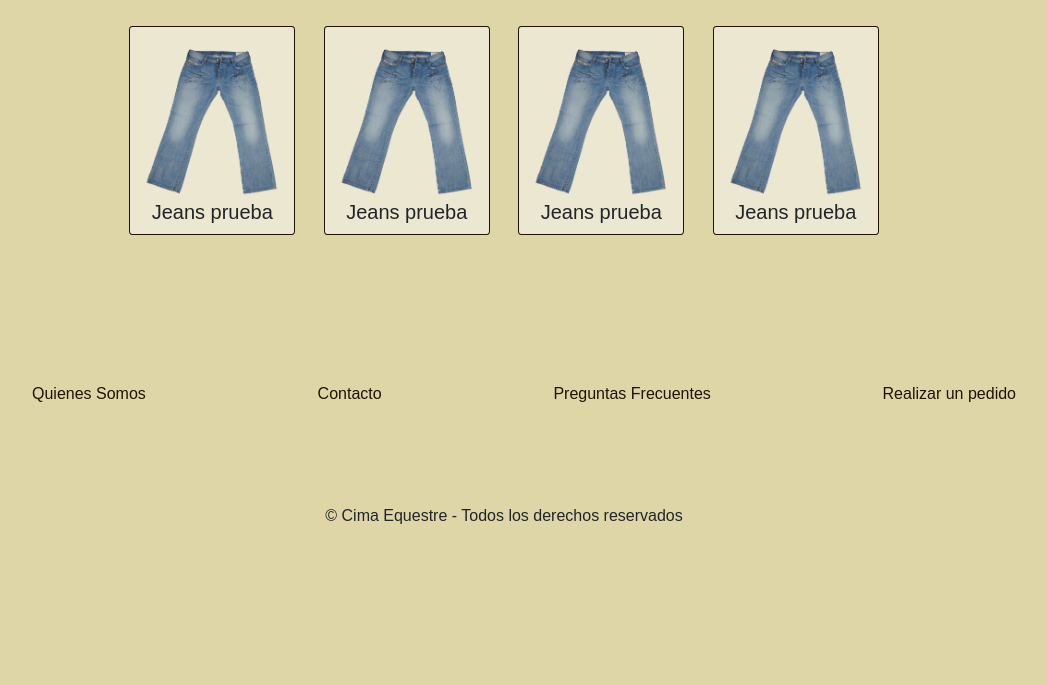
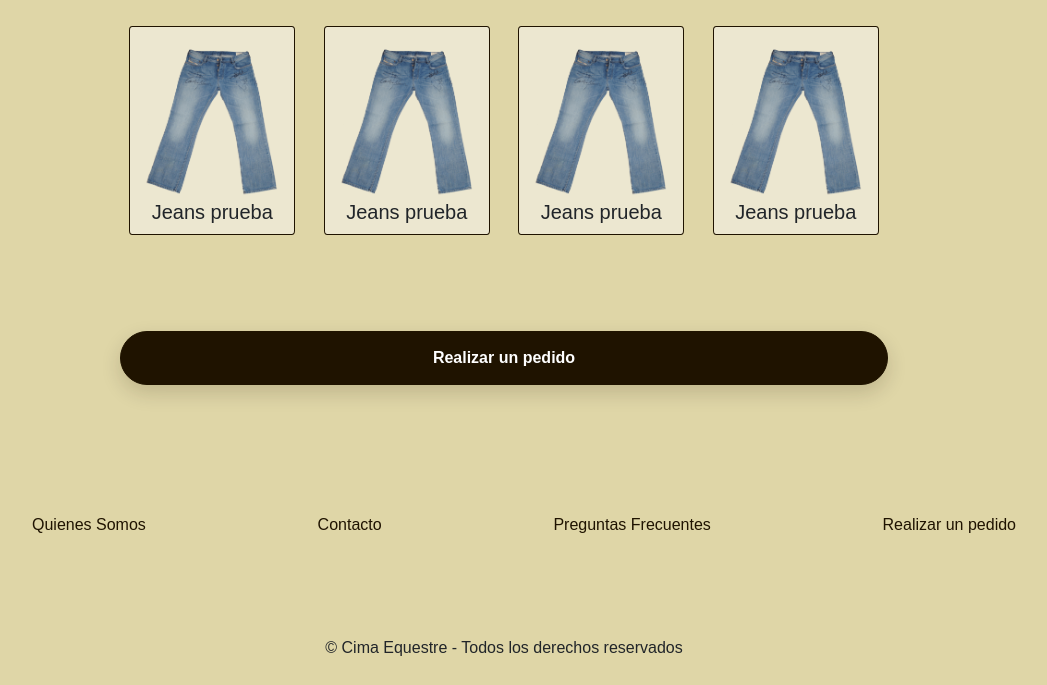
Before and after one commit to Asp3r/Cima-Equestre, a plain HTML site: page index.html in a window 1280 px wide. Shown: the part 1405-2090 px from the top of the page, without its empty margins (136-1183 px from the left). Before the commit the page ends 1959 px from the top, so only its background shows below. Drawn offline with nearby package versions, Linux system fonts and the light colour scheme.

Commit message:
adding pedido button to cima equestre shop

```diff
--- a/index.html
+++ b/index.html
@@ -197,6 +197,8 @@
 
             </div>
 
+            <a href="pedidos.html" class="turf-pedido-cta">Realizar un pedido</a>
+
         </section>
 
         <!--
```
